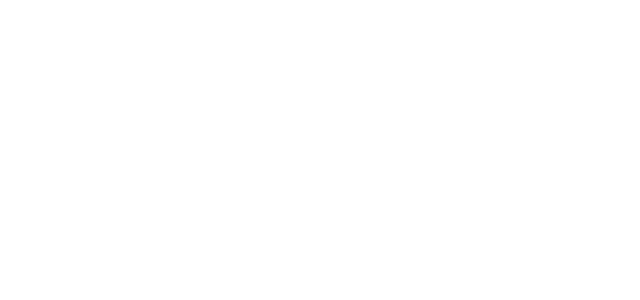
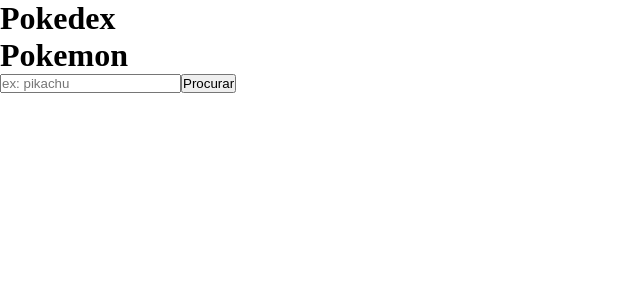
Before and after one commit to GersonST/pokedex-evolution, a React (Create React App) app: page / in a window 1280 px wide. Shown: the top 300 px of the page, without its empty margins (0-640 px from the left). Built offline with nearby package versions, Linux system fonts and the light colour scheme.

Commit message:
Showing Info on page

```diff
--- a/src/App.js
+++ b/src/App.js
@@ -1,7 +1,78 @@
-import React from "react";
+import React, { useState } from "react";
+import Header from "./components/Header";
+import axios from "axios";
 
 function App() {
-  return <div className="App"></div>;
+  const [namePokemon, setNamePokemon] = useState("");
+  const [pokemonData, setPokemonData] = useState("");
+
+  const getPokemon = async (e) => {
+    e.preventDefault();
+    await axios
+      .get(`https://pokeapi.co/api/v2/pokemon/${namePokemon}`)
+      .then((response) => {
+        console.log(response.data);
+        setPokemonData(response.data);
+      })
+      .catch((error) => {
+        console.log(error);
+      });
+  };
+
+  return (
+    <div className="App">
+      <Header />
+      <h1>Pokemon</h1>
+      <div>
+        <form action="">
+          <input
+            type="text"
+            placeholder="ex: pikachu"
+            onChange={(e) => {
+              setNamePokemon(e.target.value);
+            }}
+          />
+
+          <button onClick={getPokemon}>Procurar</button>
+        </form>
+      </div>
+      {pokemonData && (
+        <div className="view-container">
+          <h1>{pokemonData.name}</h1>
+          <img
+            src={
+              `https://raw.githubusercontent.com/PokeAPI/sprites/master/sprites/pokemon/other/official-artwork/` +
+              pokemonData.id +
+              `.png`
+            }
+            alt=""
+          />
+          {pokemonData.types.map((poketype) => {
+            return <p key={poketype.type.name}>{poketype.type.name}</p>;
+          })}
+
+          {pokemonData.stats.map((pokestats) => {
+            return (
+              <p key={pokestats.stat.name}>
+                {pokestats.stat.name}: {pokestats.base_stat}
+              </p>
+            );
+          })}
+
+          <p>{pokemonData.height / 10}m</p>
+          <p>{pokemonData.weight / 10}kg</p>
+
+          {pokemonData.abilities.map((pokeabilities) => {
+            return (
+              <p key={pokeabilities.ability.name}>
+                {pokeabilities.ability.name}
+              </p>
+            );
+          })}
+        </div>
+      )}
+    </div>
+  );
 }
 
 export default App;
```
Also changed, not shown: src/Pages/Main/index.js (deleted, +0 -14 lines), src/components/List/index.js (deleted, +0 -23 lines), src/Pages/Main/styles.scss (deleted), src/Pages/ViewPokemon/index.js (deleted), src/Pages/ViewPokemon/styles.scss (deleted), src/components/List/styles.scss (deleted), src/routes.js (deleted).
